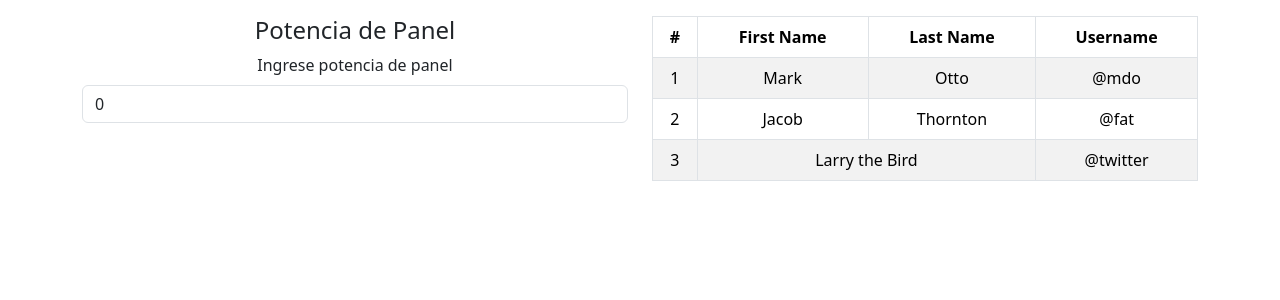
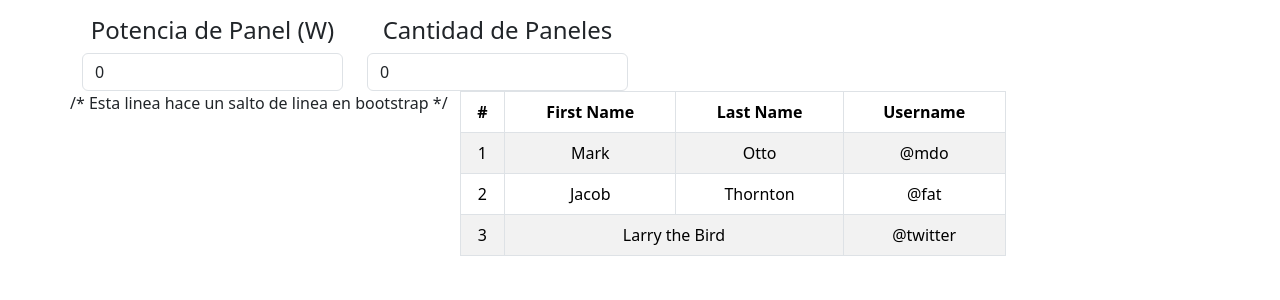
Before and after one commit to N1coG4bo/LandingPage_React, a React (Create React App) app: page / in a window 1280 px wide. Shown: the top 300 px of the page. Built offline with nearby package versions, Linux system fonts and the light colour scheme.

Commit message:
Arreglos de grilla, y salto de linea

```diff
--- a/src/components/calculadoraintegral.js
+++ b/src/components/calculadoraintegral.js
@@ -15,11 +15,18 @@ function Calculadora() {
 
 
         <div className='row mt-3'>
-                <div className='col-lg-6'>
-                    <h4>Potencia de Panel</h4>
-                    <label className='form-label' htmlFor='potenciaDePanel'>Ingrese potencia de panel</label>
-                    <input id='potenciaDePanel' name='potenciaDePanel' placeholder='1000000' type='number' className='form-control' value={potenciaDePanel} onChange={(e) => setPotenciaDePanel(e.target.value)}></input>
+                <div className='col-lg-3'>
+                    <h4>Potencia de Panel (W)</h4>
+                    <input id='potenciaDePanel' name='potenciaDePanel' placeholder='450' type='number' className='form-control' value={potenciaDePanel} onChange={(e) => setPotenciaDePanel(e.target.value)}></input>
                 </div>
+                <div className='col-lg-3'>
+                    <h4>Cantidad de Paneles</h4>
+                    <input id='potenciaDePanel' name='potenciaDePanel' placeholder='8' type='number' className='form-control' value={potenciaDePanel} onChange={(e) => setPotenciaDePanel(e.target.value)}></input>
+                </div>
+
+
+                <div className='w-100'></div>  /* Esta linea hace un salto de linea en bootstrap */
+
 
             <div className='col-lg-6'>
                 <Table striped bordered hover>
--- a/src/components/codigoborrador.js
+++ b/src/components/codigoborrador.js
@@ -5,3 +5,6 @@
     const [estructuraCableado, setEstructuraCableado] = useState(0);
     const [instalacionBase, setInstalacionBase] = useState(0);
     const [pesoEnvio, setPesoEnvio] = useState(0);
+
+
+    // Como poner varias filas sin poner otra row
```
